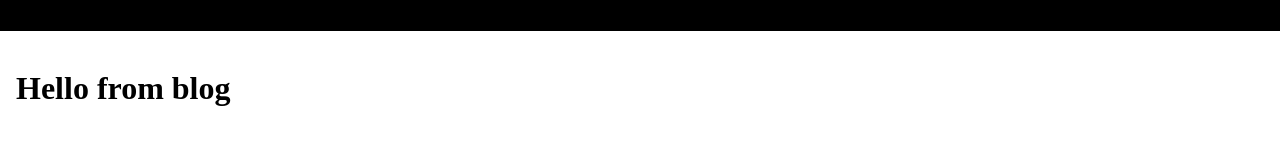
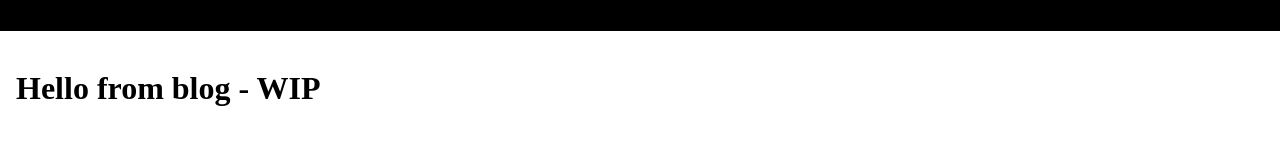
Before and after one commit to Steveineiter/stefan-schoerkmeier, a SvelteKit app in the folder frontend/: page /blog in a window 1280 px wide. Shown: the part 200-360 px from the top of the page. Built offline with nearby package versions, Linux system fonts and the light colour scheme.

Commit message:
#4 Created blog page.

```diff
--- a/frontend/src/routes/blog/+page.svelte
+++ b/frontend/src/routes/blog/+page.svelte
@@ -1 +1 @@
-<h1>Hello from blog</h1>
+<h1>Hello from blog - WIP</h1>
```
